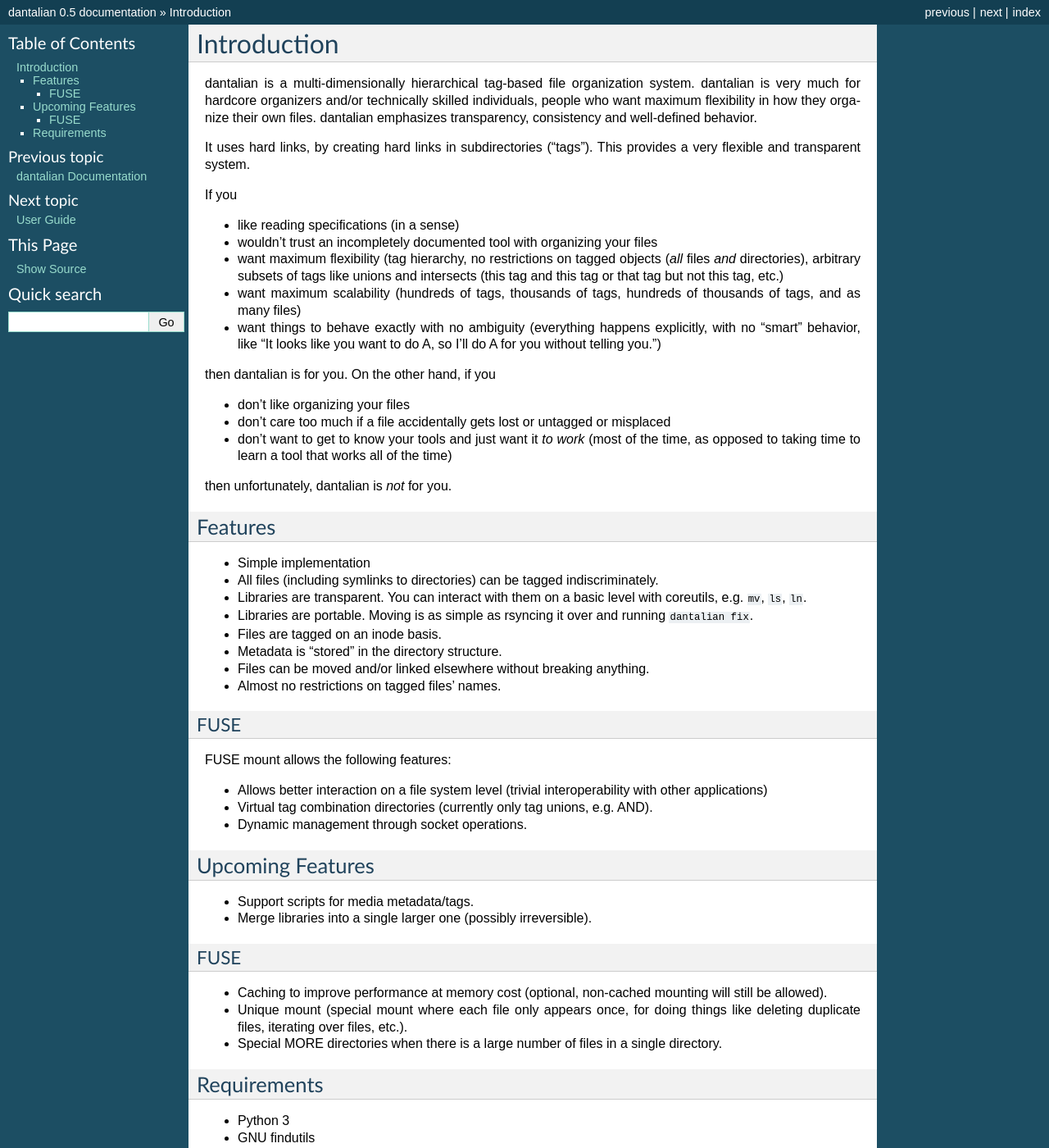
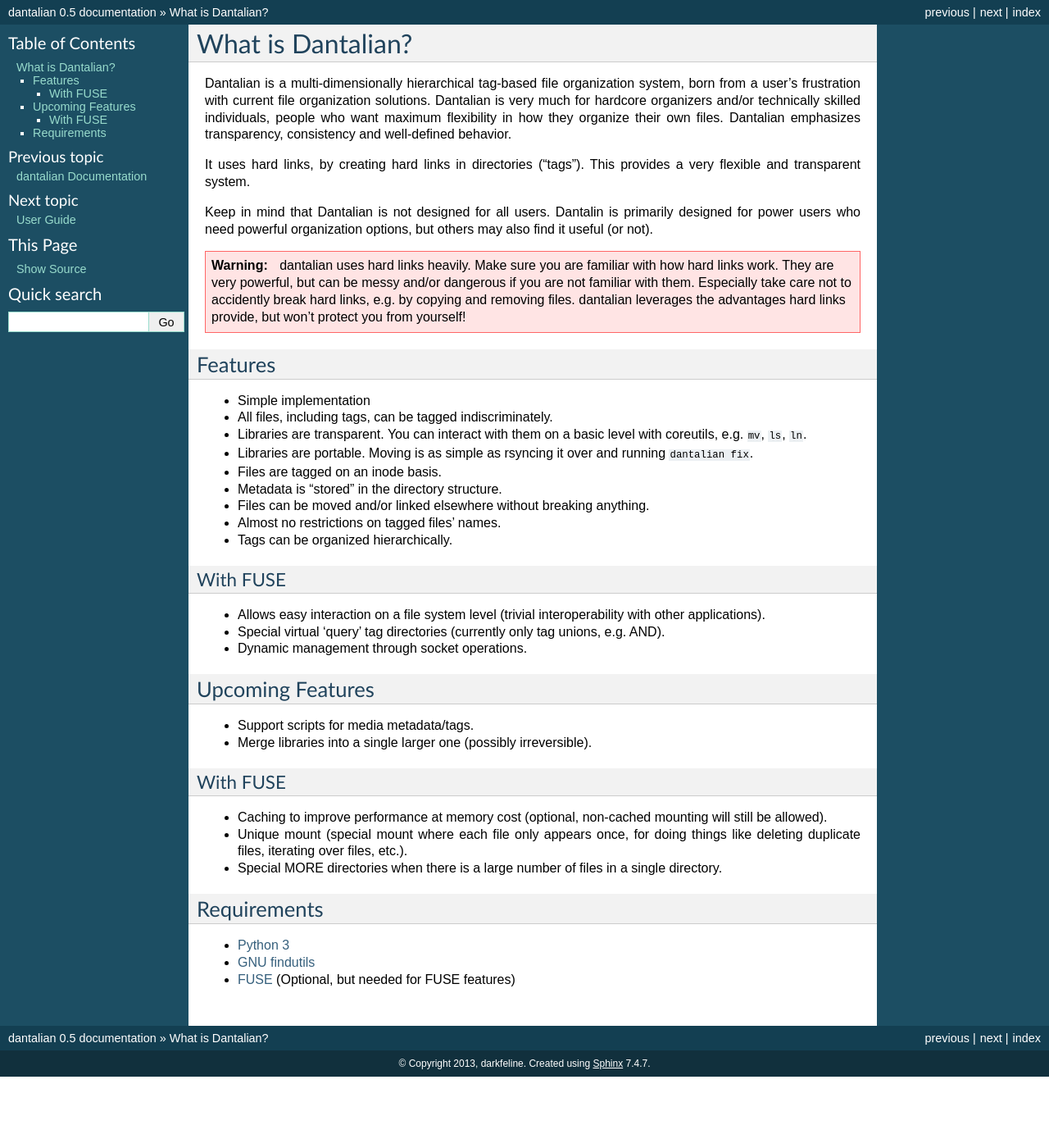
Before and after one commit to darkfeline/dantalian, a Sphinx documentation site: the page built from doc/intro.rst, in a window 1280 px wide and 1400 px high. Shown: the whole window at 82% size. Built offline with Sphinx 7.4.7, drawn with Linux system fonts in a browser that asks for light colours; some of the changed text lies outside the part shown.

Commit message:
Rewrite intro of docs

```diff
--- a/doc/intro.rst
+++ b/doc/intro.rst
@@ -1,47 +1,33 @@
-Introduction
-============
+What is Dantalian?
+==================
 
-dantalian is a multi-dimensionally hierarchical tag-based file
-organization system.  dantalian is very much for hardcore organizers
+Dantalian is a multi-dimensionally hierarchical tag-based file
+organization system, born from a user's frustration with current file
+organization solutions.  Dantalian is very much for hardcore organizers
 and/or technically skilled individuals, people who want maximum
-flexibility in how they organize their own files.  dantalian emphasizes
+flexibility in how they organize their own files.  Dantalian emphasizes
 transparency, consistency and well-defined behavior.
 
-It uses hard links, by creating hard links in subdirectories ("tags").
+It uses hard links, by creating hard links in directories ("tags").
 This provides a very flexible and transparent system.
 
-If you
+Keep in mind that Dantalian is not designed for all users.  Dantalin is
+primarily designed for power users who need powerful organization
+options, but others may also find it useful (or not).
 
-- like reading specifications (in a sense)
-- wouldn't trust an incompletely documented tool with organizing your
-  files
-- want maximum flexibility (tag hierarchy, no restrictions on tagged
-  objects (*all* files *and* directories), arbitrary subsets of tags
-  like unions and intersects (this tag and this tag or that tag but not
-  this tag, etc.)
-- want maximum scalability (hundreds of tags, thousands of tags,
-  hundreds of thousands of tags, and as many files)
-- want things to behave exactly with no ambiguity (everything happens
-  explicitly, with no "smart" behavior, like "It looks like you want to
-  do A, so I'll do A for you without telling you.")
-
-then dantalian is for you.  On the other hand, if you
-
-- don't like organizing your files
-- don't care too much if a file accidentally gets lost or untagged or
-  misplaced
-- don't want to get to know your tools and just want it *to work* (most
-  of the time, as opposed to taking time to learn a tool that works all
-  of the time)
-
-then unfortunately, dantalian is *not* for you.
+.. warning::
+   dantalian uses hard links heavily.  Make sure you are familiar with
+   how hard links work.  They are very powerful, but can be messy and/or
+   dangerous if you are not familiar with them.  Especially take care
+   not to accidently break hard links, e.g. by copying and removing
+   files.  dantalian leverages the advantages hard links provide, but
+   won't protect you from yourself!
 
 Features
 --------
 
 - Simple implementation
-- All files (including symlinks to directories) can be tagged
-  indiscriminately.
+- All files, including tags, can be tagged indiscriminately.
 - Libraries are transparent.  You can interact with them on a basic
   level with coreutils, e.g. ``mv``, ``ls``, ``ln``.
 - Libraries are portable.  Moving is as simple as rsyncing it over and
@@ -50,15 +36,15 @@ Features
 - Metadata is "stored" in the directory structure.
 - Files can be moved and/or linked elsewhere without breaking anything.
 - Almost no restrictions on tagged files' names.
+- Tags can be organized hierarchically.
 
-FUSE
-^^^^
-FUSE mount allows the following features:
+With FUSE
+^^^^^^^^^
 
-- Allows better interaction on a file system level (trivial
-  interoperability with other applications)
-- Virtual tag combination directories (currently only tag unions, e.g.
-  AND).
+- Allows easy interaction on a file system level (trivial
+  interoperability with other applications).
+- Special virtual 'query' tag directories (currently only tag unions,
+  e.g. AND).
 - Dynamic management through socket operations.
 
 Upcoming Features
@@ -67,8 +53,8 @@ Upcoming Features
 - Support scripts for media metadata/tags.
 - Merge libraries into a single larger one (possibly irreversible).
 
-FUSE
-^^^^
+With FUSE
+^^^^^^^^^
 
 - Caching to improve performance at memory cost (optional, non-cached
   mounting will still be allowed).
@@ -81,15 +67,10 @@ FUSE
 Requirements
 ------------
 
-- Python 3
-- GNU findutils
-- FUSE
-- a POSIX filesystem
+- `Python 3`_
+- `GNU findutils`_
+- FUSE_ (Optional, but needed for FUSE features)
 
-.. warning::
-   dantalian uses hard links heavily.  Make sure you are familiar with
-   how hard links work.  They are very powerful, but can be messy and/or
-   dangerous if you are not familiar with them.  Especially take care
-   not to accidently break hard links, e.g. by copying and removing
-   files.  dantalian leverages the advantages hard links provide, but
-   won't protect you from yourself!
+.. _Python 3: http://www.python.org/
+.. _FUSE: http://fuse.sourceforge.net/
+.. _GNU findutils: https://www.gnu.org/software/findutils/
```
